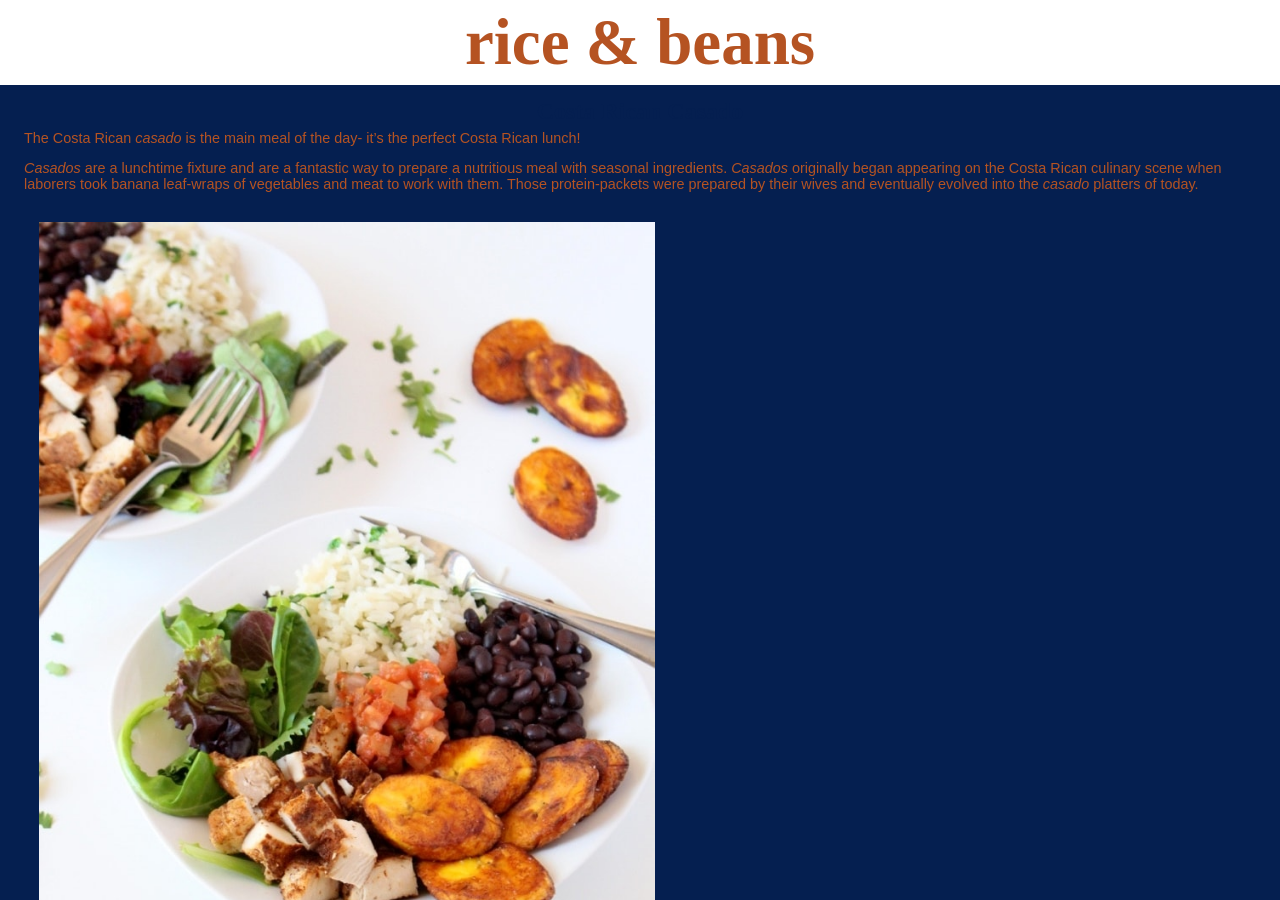
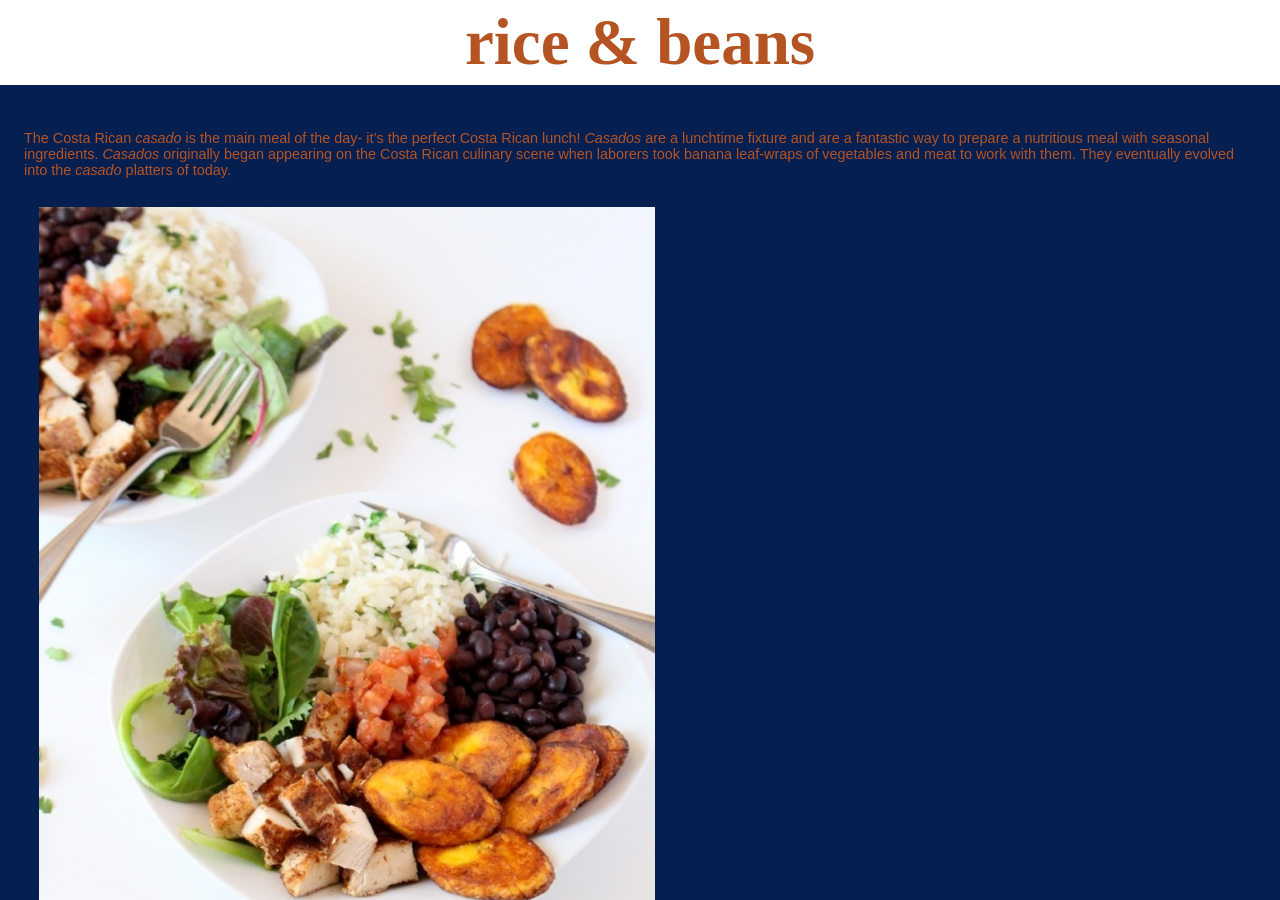
Before and after one commit to DianaMiu/recipesdiana, a Jekyll site: the page built from _recipes/costa-rican-casado.md, in a window 1280 px wide and 900 px high. Built offline with Jekyll 4.4.1, drawn with Linux system fonts in a browser that asks for light colours; some web fonts are replaced.

Commit message:
Update Recipe “costa-rican-casado”

```diff
--- a/_recipes/costa-rican-casado.md
+++ b/_recipes/costa-rican-casado.md
@@ -4,9 +4,7 @@ date: 2023-02-09T16:44:42.961Z
 order: 3
 layout: recipe
 ---
-The Costa Rican *casado* is the main meal of the day- it’s the perfect Costa Rican lunch!
-
-*Casados* are a lunchtime fixture and are a fantastic way to prepare a nutritious meal with seasonal ingredients. *Casados* originally began appearing on the Costa Rican culinary scene when laborers took banana leaf-wraps of vegetables and meat to work with them. Those protein-packets were prepared by their wives and eventually evolved into the *casado* platters of today.
+The Costa Rican *casado* is the main meal of the day- it’s the perfect Costa Rican lunch! *Casados* are a lunchtime fixture and are a fantastic way to prepare a nutritious meal with seasonal ingredients. *Casados* originally began appearing on the Costa Rican culinary scene when laborers took banana leaf-wraps of vegetables and meat to work with them. They eventually evolved into the *casado* platters of today.
 
 ![](../uploads/casado.jpg "Photo by Candace")
 
```
